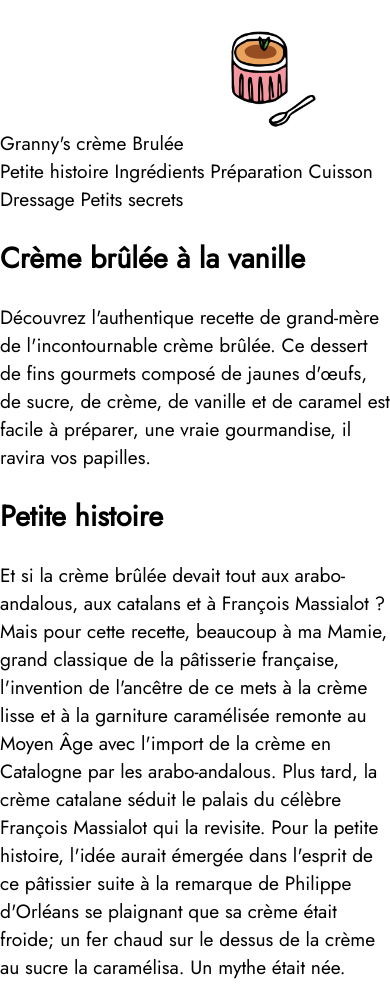
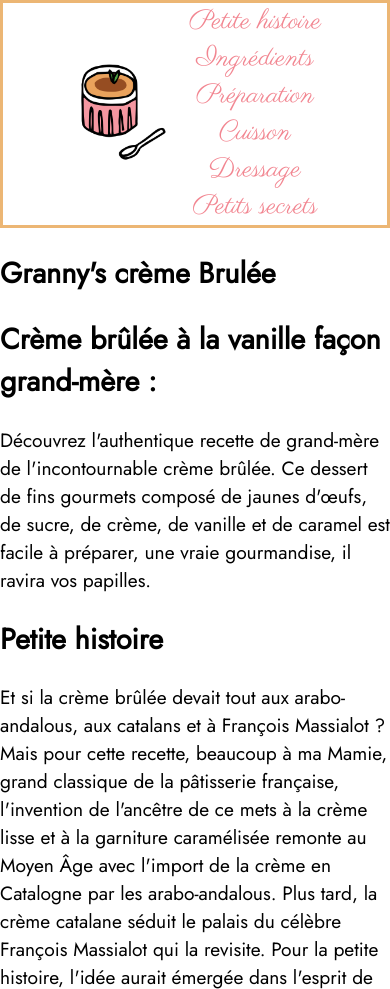
Before and after one commit to Dev-Ninja75/com.Grannys-Creme-Brulee.Html.CSS, a plain HTML site: page index.html in a window 390 px wide. Shown: the top 989 px of the page. Drawn offline with Linux system fonts and the light colour scheme.

Commit message:
set responsive navbar elements

```diff
--- a/index.html
+++ b/index.html
@@ -18,24 +18,24 @@
     <body>
         <header>
             <nav>
-                <a>
-                    Granny's crème Brulée
+                <a href="index.html" class="logo-link">
                     <img src="img/Logo_Grannys_Creme_brulee.png" width="150" alt="Logo Granny's Crème Brulée">
                 </a>
-                <div>
-                    <a>Petite histoire</a>
-                    <a>Ingrédients</a>
-                    <a>Préparation</a>
-                    <a>Cuisson</a>
-                    <a>Dressage</a>
-                    <a>Petits secrets</a>
+                <div class="nav-links">
+                    <a href="">Petite histoire</a>
+                    <a href="">Ingrédients</a>
+                    <a href="">Préparation</a>
+                    <a href="">Cuisson</a>
+                    <a href="">Dressage</a>
+                    <a href="">Petits secrets</a>
                 </div>
             </nav>
         </header>
 
         <main>
             <section>
-                <h1>Crème brûlée à la vanille</h1>
+                <h1>Granny's crème Brulée</h1>
+                <h2>Crème brûlée à la vanille façon grand-mère :</h2>
                 <p>Découvrez l'authentique recette de grand-mère de l'incontournable crème brûlée. Ce dessert de fins
                     gourmets composé de
                     jaunes d'œufs, de sucre, de crème, de vanille et de caramel est facile à préparer, une vraie
--- a/style.css
+++ b/style.css
@@ -4,3 +4,54 @@ Body {
     font-family: "Jost", sans-serif;
     font-size: 1.2em;
 }
+
+header,
+footer {
+    border: 3px solid #ECB674 ;
+}
+
+nav {
+    display: flex;
+    flex-direction: row;
+    justify-content: center;
+    align-items: center;
+    font-family: "Parisienne", cursive;
+    font-size: 1.4em;
+}
+
+nav .nav-links {
+    margin-left: 300px;
+}
+
+nav .nav-links a{
+    flex-wrap: wrap;
+    color:#f28691;
+    margin-right: 30px;
+}
+
+.logo-link  {
+    position: relative;
+}
+
+.logo-link:hover {
+    opacity: 0.7;
+}
+
+a {
+    text-decoration: none;
+}
+
+.nav-links a:hover {
+    opacity: 0.7;
+}
+
+@media screen and (max-width:996px) {
+    nav .nav-links {
+        margin-left: 0px;
+        margin-right: 0px;
+        display: flex;
+        flex-direction: column;
+        justify-content: center;
+        align-items: center;
+    }
+}
```
